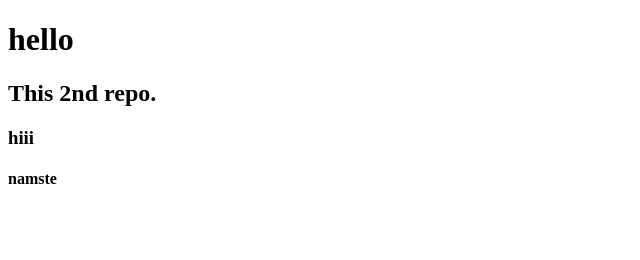
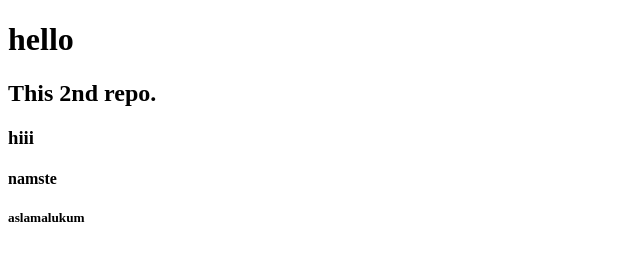
Before and after one commit to sarvesht01/git-practice2nd, a plain HTML site: page index.html in a window 1280 px wide. Shown: the full height of the page, 0-640 px from the left. Drawn offline with Linux system fonts and the light colour scheme.

Commit message:
aslamalukum  msg added

```diff
--- a/index.html
+++ b/index.html
@@ -8,5 +8,6 @@
     <h2>This 2nd repo.</h2>
     <h3>hiii</h3>
     <h4>namste</h4>
+    <h5>aslamalukum</h5>
 </body>
 </html>
```
